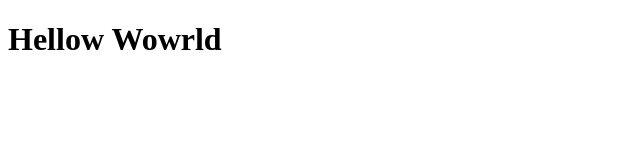
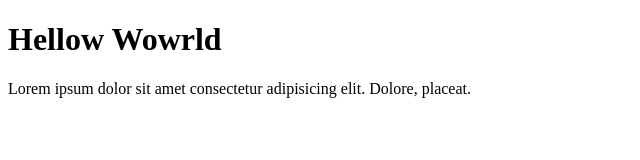
Before and after one commit to talisepatu/BELAJAR_GIT, a plain HTML site: page __latihan-6/index.html in a window 1280 px wide. Shown: the whole page, without its empty margins (0-640 px from the left). Drawn offline with Linux system fonts and the light colour scheme.

Commit message:
Mengubah isi dari file index.html

```diff
--- a/__latihan-6/index.html
+++ b/__latihan-6/index.html
@@ -8,5 +8,6 @@
 </head>
 <body>
     <h1>Hellow Wowrld</h1>
+    <p>Lorem ipsum dolor sit amet consectetur adipisicing elit. Dolore, placeat.</p>
 </body>
 </html>
```
